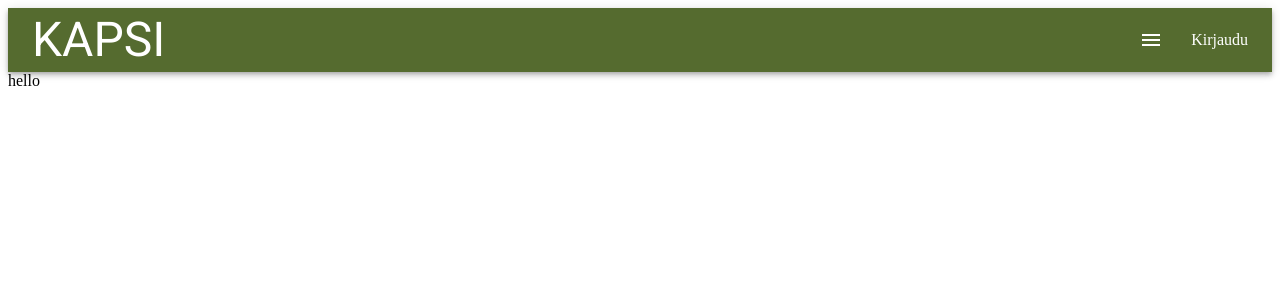
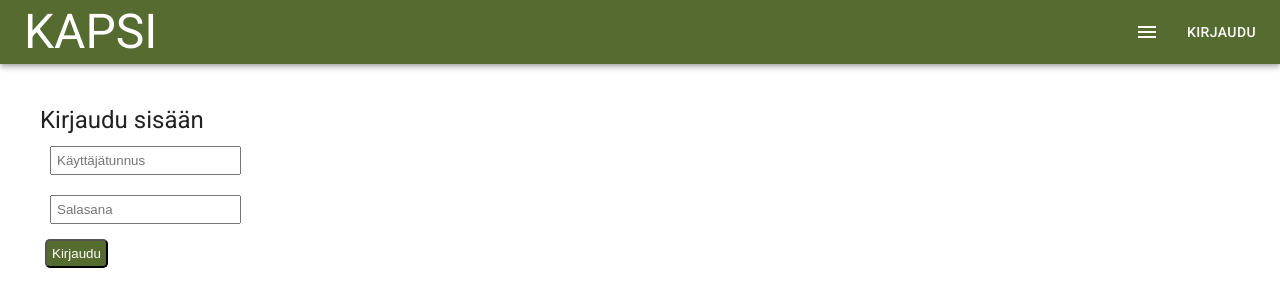
Before and after one commit to sinikala/kapsi-backend, a React (Create React App) app in the folder client/: page /login in a window 1280 px wide. Shown: the top 306 px of the page. Built offline with nearby package versions, Linux system fonts and the light colour scheme.

Commit message:
Login form and functionality

```diff
--- a/client/package.json
+++ b/client/package.json
@@ -12,6 +12,7 @@
     "@testing-library/react": "^12.1.4",
     "@testing-library/user-event": "^13.5.0",
     "axios": "^0.26.1",
+    "formik": "^2.2.9",
     "leaflet": "^1.7.1",
     "react": "^17.0.2",
     "react-dom": "^17.0.2",
@@ -20,7 +21,8 @@
     "react-router-dom": "^6.3.0",
     "react-scripts": "5.0.0",
     "redux": "^4.1.2",
-    "web-vitals": "^2.1.4"
+    "web-vitals": "^2.1.4",
+    "yup": "^0.32.11"
   },
   "scripts": {
     "start": "react-scripts start",
--- /dev/null
+++ b/client/src/components/Error.js
@@ -0,0 +1,11 @@
+import { Typography } from '@mui/material'
+import theme from '../theme/theme'
+
+const Error = ({ message }) => {
+  return (
+    <Typography className='error' variant='subtitle2' gutterBottom={true} sx={{ color: theme.palette.error.main }}>
+      {message}
+    </Typography>
+  )
+}
+export default Error
--- a/client/src/components/Login.js
+++ b/client/src/components/Login.js
@@ -1,8 +1,113 @@
+import React from 'react'
+import { useState } from 'react'
+import { Formik, Form, Field } from 'formik'
+import * as yup from 'yup'
+import { useNavigate } from 'react-router-dom'
+import Error from './Error'
+import {
+  Box, Typography
+} from '@mui/material'
+import theme from '../theme/theme'
+
+import { login } from '../services/login'
+
+
+const boxStyle = {
+  padding: 5,
+  display: 'flex',
+  flexDirection: 'column',
+}
+
+const buttonStyle = {
+  background: theme.palette.primary.main,
+  color: 'white',
+  padding: 5,
+  margin: 5,
+  borderRadius: 5,
+}
+
+const fieldStyle = {
+  padding: 5,
+  margin: 10
+}
+
+
+const initialValues = {
+  username: '',
+  password: ''
+}
+
+const validationSchema = yup.object().shape({
+  username:
+    yup
+      .string()
+      .min(3, 'Username must contain at least 3 characters')
+      .max(20, 'Username can contain up to 20 characters')
+      .required('Username is required'),
+  password:
+    yup
+      .string()
+      .min(3, 'Password must contain at least 3 characters')
+      .required('Password is required'),
+})
+
+
+
 const Login = () => {
+  const [serverError, setServerError] = useState('')
+  const navigate = useNavigate()
+
+  const handleLogin = async (values, { resetForm }) => {
+    try {
+      const user = await login(values)
+      console.log('user', user)
+      resetForm()
+      navigate('/')
+      //aseta käyttäjä tilanhallintaan
+      //aseta token (user.token)
+      //ohjaa etusivulle
+      //optio tunnusten luomiselle
+      // Kirjaudu nappi,--> kirjaudu ulos
+    } catch (exception) {
+      setServerError('Virheelliset tunnukset')
+      setTimeout(() => {
+        setServerError('')
+      }, 5000)
+    }
+  }
+
   return (
-    <div>
-      hello
-    </div>
+    <Box sx={boxStyle}>
+      <Typography variant='h5'>
+        Kirjaudu sisään
+      </Typography>
+      <Formik
+        initialValues={initialValues}
+        validationSchema={validationSchema}
+        onSubmit={handleLogin}
+      >
+        {({ errors, touched }) => (
+          <Form>
+            <Box >
+              <Field name="username" type='text' placeholder='Käyttäjätunnus' style={fieldStyle} />
+              {errors.username && touched.username
+                ? <Error message={errors.username} />
+                : null}
+            </Box>
+            <Box >
+              <Field name="password" type='password' placeholder='Salasana' style={fieldStyle} />
+              {errors.password && touched.password
+                ? <Error message={errors.password} />
+                : null}
+            </Box>
+            <button type='submit' style={buttonStyle}>Kirjaudu</button>
+          </Form>
+        )}
+      </Formik>
+      {serverError &&
+        <Error message={serverError} />
+      }
+    </Box>
   )
 }
 
--- a/client/src/components/NavBar.js
+++ b/client/src/components/NavBar.js
@@ -1,14 +1,12 @@
 import React from 'react'
 import MenuIcon from '@mui/icons-material/Menu'
-import { AppBar, IconButton, Toolbar, Typography } from '@mui/material'
-import { Box } from '@mui/system'
+import { AppBar, Box, IconButton, Toolbar, Typography } from '@mui/material'
 import { Link } from 'react-router-dom'
 
 const linkStyle = {
   textDecoration: 'none',
   color: 'white'
 }
-//style={{ textDecoration: 'none', color: 'white' }}
 
 const NavBar = () => {
   return (
@@ -35,7 +33,9 @@ const NavBar = () => {
           </IconButton>
 
           <Link to='/login' style={linkStyle}>
-            Kirjaudu
+            <Typography variant='button'>
+              Kirjaudu
+            </Typography>
           </Link>
         </Toolbar>
       </AppBar>
--- a/client/src/index.js
+++ b/client/src/index.js
@@ -3,6 +3,7 @@ import ReactDOM from 'react-dom'
 import { Provider } from 'react-redux'
 import { configureStore } from '@reduxjs/toolkit'
 import { ThemeProvider } from '@mui/material/styles'
+import CssBaseline from '@mui/material/CssBaseline'
 import theme from './theme/theme'
 import App from './App'
 
@@ -18,7 +19,9 @@ const store = configureStore({
 ReactDOM.render(
   <Provider store={store}>
     <ThemeProvider theme={theme}>
-      <App />
+      <CssBaseline>
+        <App />
+      </CssBaseline>
     </ThemeProvider>
   </Provider>,
   document.getElementById('root')
--- /dev/null
+++ b/client/src/services/login.js
@@ -0,0 +1,8 @@
+import axios from 'axios'
+const baseUrl = '/api/login'
+
+export const login = async (credentials) => {
+  const response = await axios.post(baseUrl, credentials)
+  console.log('r', response)
+  return response.data
+}
--- a/client/src/theme/theme.js
+++ b/client/src/theme/theme.js
@@ -7,7 +7,7 @@ const theme = createTheme({
     },
     secondary: {
       main: '#FAF0E6'
-    }
+    },
   }
 })
 
```
Also changed, not shown: 1 other file (tests, documents, lock files or other folders).
